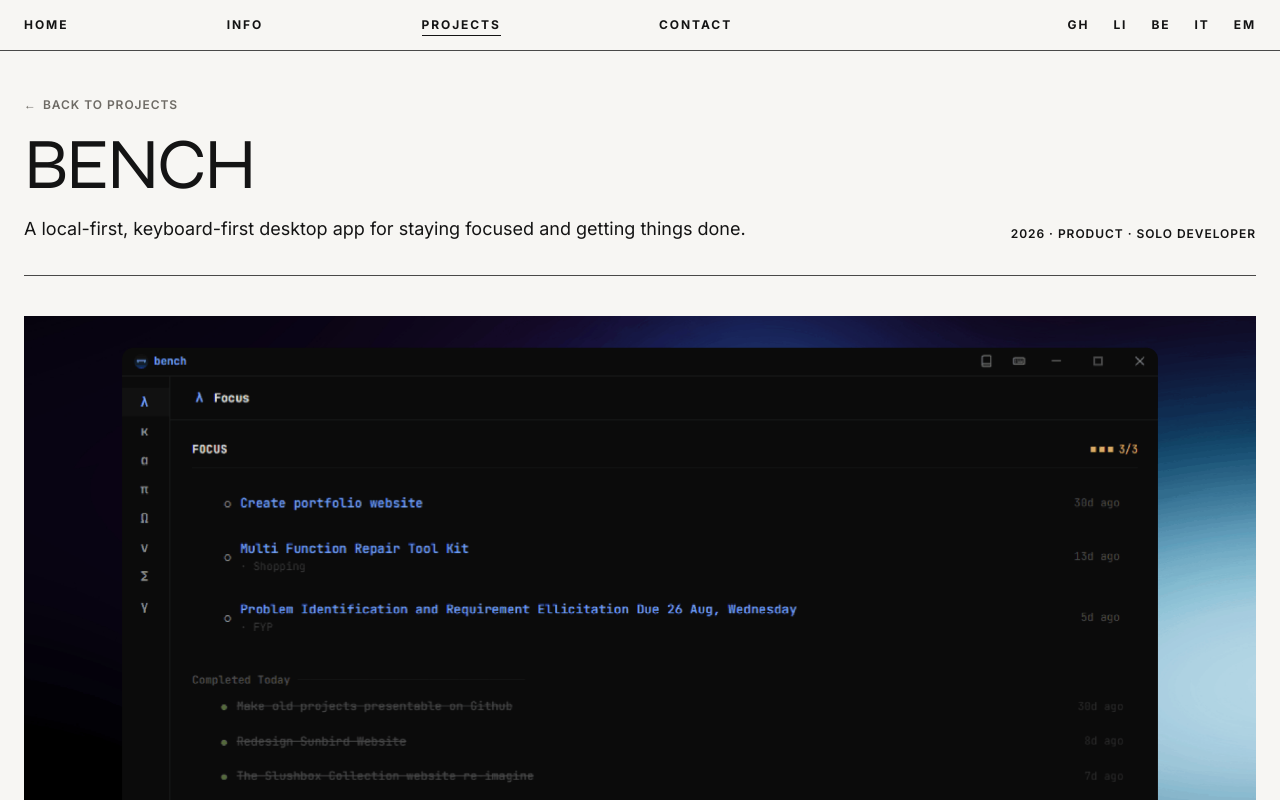
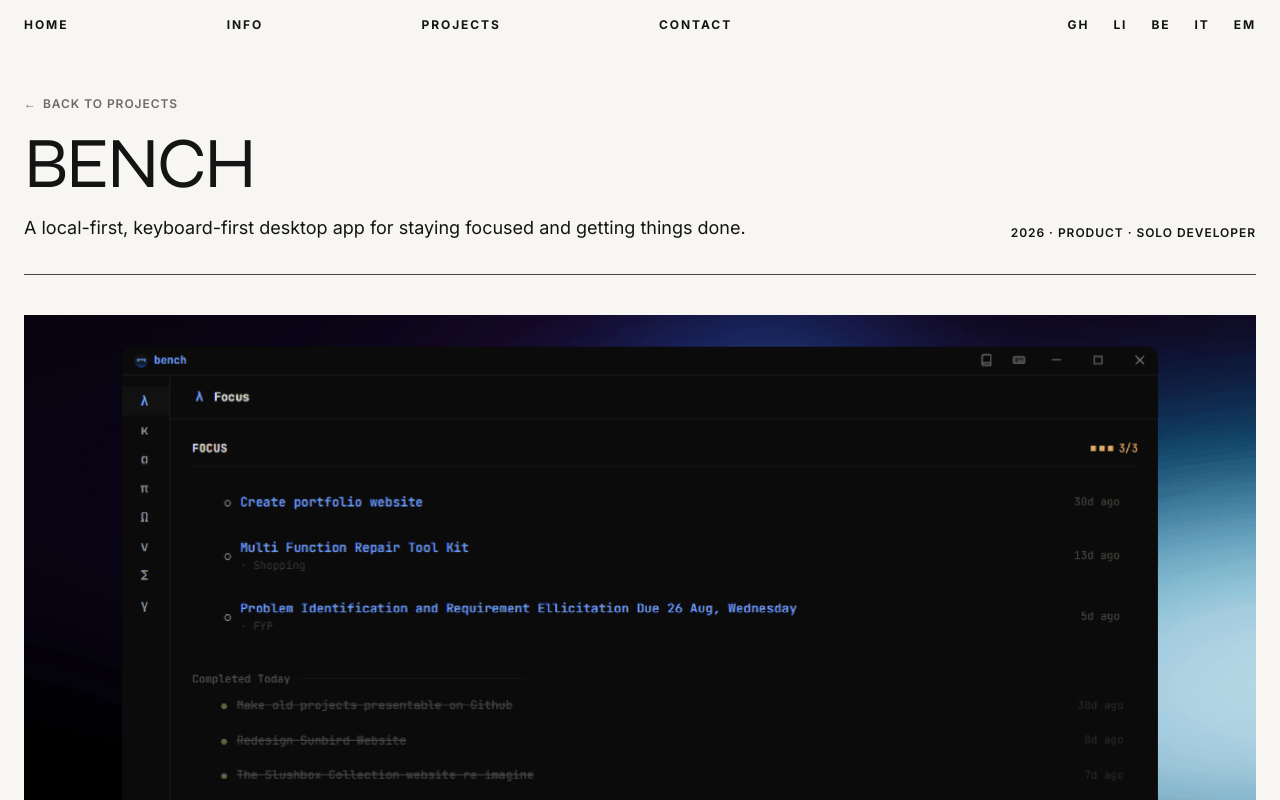
Before and after one commit to sedmugen/portfolio, a Next.js app: page /work/bench in a window 1280 px wide. Shown: the top 800 px of the page. Built offline with nearby package versions, Linux system fonts and the light colour scheme.

Commit message:
fix(nav): remove subheader bottom border and make nav underline strictly hover-only

```diff
--- a/components/nav.tsx
+++ b/components/nav.tsx
@@ -77,8 +77,8 @@ export function Nav() {
       {/* ========================================================= */}
       <div className="md:hidden w-full">
         {isSubheaderOnlyPage ? (
-          /* On PROJECTS & CONTACT: Simple, clean subheader only */
-          <div className="w-full px-2 sm:px-4 border-b border-black/70 bg-canvas">
+          /* On PROJECTS & CONTACT: Clean, borderless subheader only */
+          <div className="w-full px-2 sm:px-4 bg-canvas">
             <div className="w-full pt-3 pb-3 flex items-center justify-between">
               <nav aria-label="Mobile Sub-Navigation" className="w-full">
                 <ul className="flex items-center justify-between text-[11px] font-bold tracking-[0.14em] uppercase text-ink">
@@ -89,16 +89,10 @@ export function Nav() {
                         className="group relative inline-block py-0.5 text-ink"
                       >
                         <span className="relative z-10">{item.label}</span>
+                        {/* Hover-only underline (not underlined when selected) */}
                         <span
                           aria-hidden="true"
-                          className={cn(
-                            "absolute left-0 bottom-0 block h-[1.5px] w-full bg-ink origin-left transition-transform duration-250 ease-out",
-                            (item.href === "/"
-                              ? pathname === "/"
-                              : pathname.startsWith(item.href))
-                              ? "scale-x-100"
-                              : "scale-x-0 group-hover:scale-x-100"
-                          )}
+                          className="absolute left-0 bottom-0 block h-[1.5px] w-full bg-ink origin-left scale-x-0 group-hover:scale-x-100 transition-transform duration-250 ease-out"
                         />
                       </Link>
                     </li>
@@ -210,16 +204,10 @@ export function Nav() {
                             className="group relative inline-block py-0.5 text-ink"
                           >
                             <span className="relative z-10">{item.label}</span>
+                            {/* Hover-only underline (not underlined when selected) */}
                             <span
                               aria-hidden="true"
-                              className={cn(
-                                "absolute left-0 bottom-0 block h-[1.5px] w-full bg-ink origin-left transition-transform duration-250 ease-out",
-                                (item.href === "/"
-                                  ? pathname === "/"
-                                  : pathname.startsWith(item.href))
-                                  ? "scale-x-100"
-                                  : "scale-x-0 group-hover:scale-x-100"
-                              )}
+                              className="absolute left-0 bottom-0 block h-[1.5px] w-full bg-ink origin-left scale-x-0 group-hover:scale-x-100 transition-transform duration-250 ease-out"
                             />
                           </Link>
                         </li>
@@ -312,9 +300,9 @@ export function Nav() {
           className={cn(
             "w-full px-2 sm:px-4 md:px-6 bg-canvas transition-all duration-200 z-50",
             isSubheaderOnlyPage
-              ? "relative border-b border-black/70"
+              ? "relative"
               : isScrolled
-              ? "fixed top-0 left-0 right-0 shadow-none border-b border-black/10"
+              ? "fixed top-0 left-0 right-0 shadow-none"
               : "relative"
           )}
         >
@@ -335,17 +323,10 @@ export function Nav() {
                     >
                       <span className="relative z-10">{item.label}</span>
 
-                      {/* Underline indicator */}
+                      {/* Underline indicator: Hover-only, not underlined when selected */}
                       <span
                         aria-hidden="true"
-                        className={cn(
-                          "absolute left-0 bottom-0 block h-[1.5px] w-full bg-ink origin-left transition-transform duration-300 ease-[cubic-bezier(0.25,1,0.5,1)]",
-                          (item.href === "/"
-                            ? pathname === "/"
-                            : pathname.startsWith(item.href))
-                            ? "scale-x-100"
-                            : "scale-x-0 group-hover:scale-x-100"
-                        )}
+                        className="absolute left-0 bottom-0 block h-[1.5px] w-full bg-ink origin-left scale-x-0 group-hover:scale-x-100 transition-transform duration-300 ease-[cubic-bezier(0.25,1,0.5,1)]"
                       />
                     </Link>
                   </li>
```
